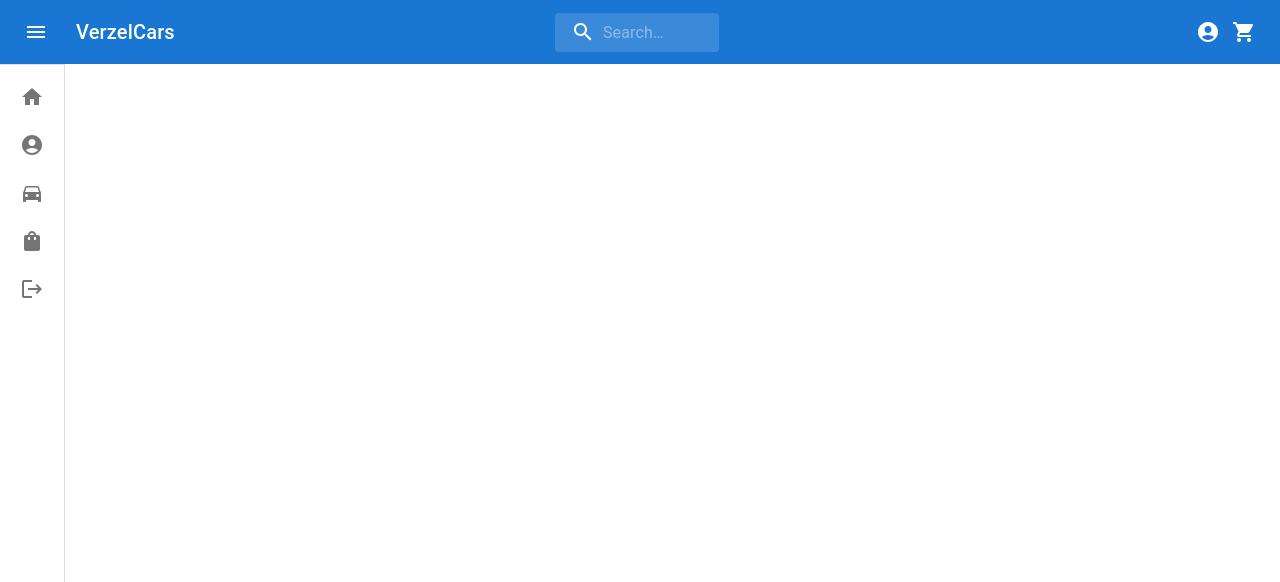
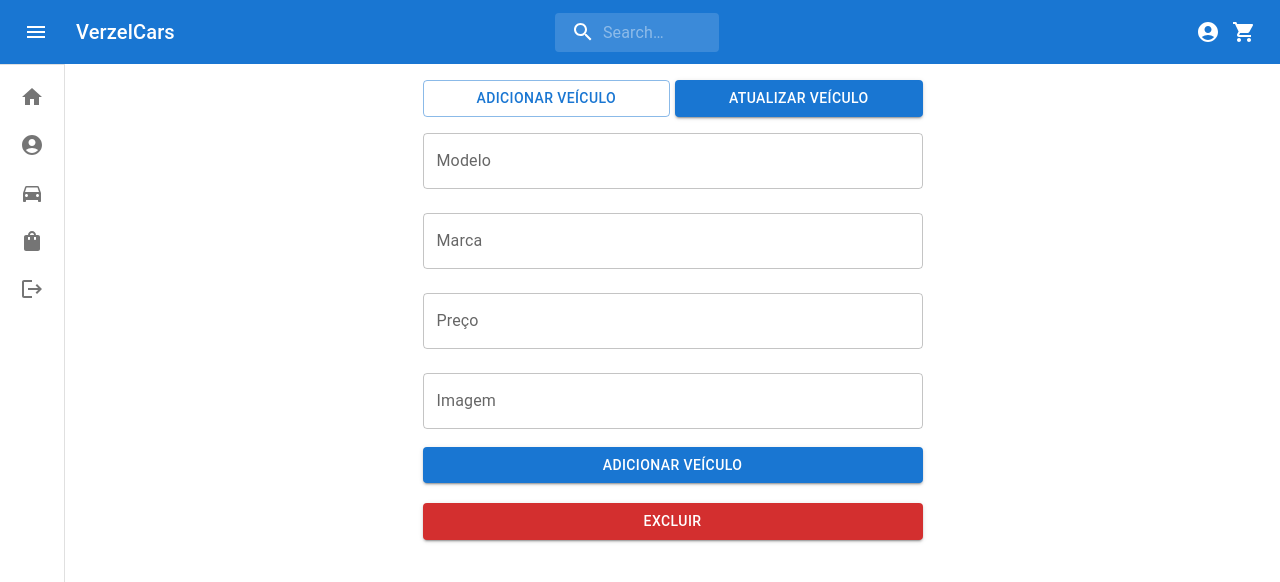
Before and after one commit to issitarual/verzel-challenge, a React (Create React App) app: page /vehicle in a window 1280 px wide. Shown: the top 582 px of the page. Built offline with nearby package versions, Linux system fonts and the light colour scheme.

Commit message:
feat: create add car page

```diff
--- a/src/App.js
+++ b/src/App.js
@@ -4,6 +4,7 @@ import CartContext from "./Context/CartContext";
 import { useState } from "react";
 import Home from "./Pages/Home";
 import Profile from "./Pages/Profile";
+import AddCar from "./Pages/AddCar";
 import DrawerMenu from "./Components/Drawer";
 import Header from "./Components/Header";
 import { Box } from "@mui/material";
@@ -47,6 +48,7 @@ function App() {
           <Routes>
             <Route path="/" element={<Home drawerWidth={drawerWidth} open={open}/>} />
             <Route path="/profile" element={<Profile drawerWidth={drawerWidth} open={open}/>} />
+            <Route path="/vehicle" element={<AddCar drawerWidth={drawerWidth} open={open}/>} />
           </Routes>
         </BrowserRouter>
         </Container>
--- /dev/null
+++ b/src/Pages/AddCar.js
@@ -0,0 +1,56 @@
+import { Button } from "@mui/material";
+import TextField from "@mui/material/TextField";
+import React from "react";
+import FormControl from "@mui/material/FormControl";
+import Box from "@mui/material/Box";
+import { styled } from "@mui/material/styles";
+
+export default function AddCar() {
+  const CREATE_VEHICLE = "Adicionar veículo";
+  const UPDATE_VEHICLE = "Atualizar veículo";
+  const CREATE_VEHICLE_BUTTON = "Adicionar";
+  const UPDATE_VEHICLE_BUTTON = "Atualizar";
+  const DELETE_VEHICLE_BUTTON = "Excluir";
+  const CAR_FIELDS = {
+    price: "Preço",
+    brand: "Marca",
+    model: "Modelo",
+    image: "Imagem",
+  };
+  const Container = styled(Box)(() => ({
+    display: "flex",
+    alignItems: "center",
+    flexDirection: "column",
+    width: "100%",
+  }));
+  const FormContainer = styled(FormControl)(({ theme }) => ({
+    width: "100%",
+    [theme.breakpoints.up("sm")]: {
+      width: "500px",
+    },
+  }));
+  return (
+    <Container>
+      <FormContainer>
+        <Box sx={{ display: "flex", width: "100%" }}>
+          <Button variant="outlined" sx={{ width: "100%", marginRight: "5px" }}>
+            {CREATE_VEHICLE}
+          </Button>
+          <Button variant="contained" sx={{ width: "100%" }}>
+            {UPDATE_VEHICLE}
+          </Button>
+        </Box>
+        <TextField id="car-model" label={CAR_FIELDS.model} margin="normal" />
+        <TextField id="car-brand" label={CAR_FIELDS.brand} margin="normal" />
+        <TextField id="car-price" label={CAR_FIELDS.price} margin="normal" />
+        <TextField id="car-image" label={CAR_FIELDS.image} margin="normal" />
+        <Button variant="contained" sx={{ marginY: "10px" }}>
+          {CREATE_VEHICLE}
+        </Button>
+        <Button variant="contained" color="error" sx={{ marginY: "10px" }}>
+          {DELETE_VEHICLE_BUTTON}
+        </Button>
+      </FormContainer>
+    </Container>
+  );
+}
```
Also changed, not shown: src/Components/UserProfile.js (+6 -2 lines).
